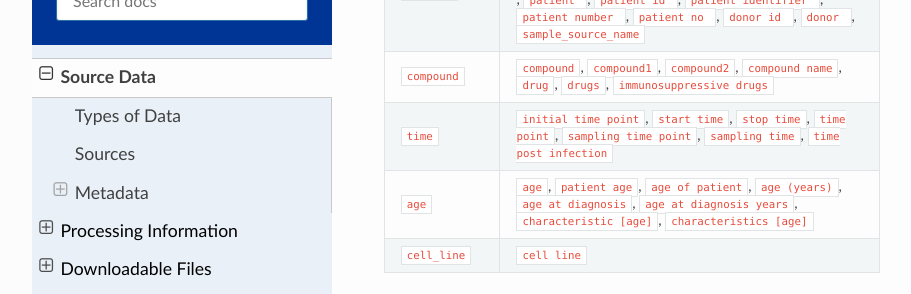
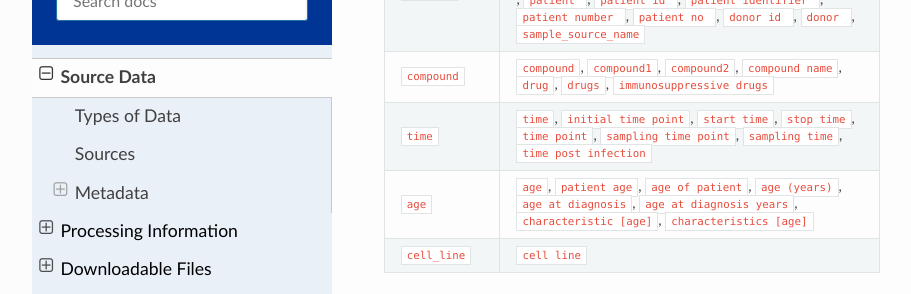
Before and after one commit to AlexsLemonade/refinebio-docs, a Sphinx documentation site: the page built from docs/main_text.md, in a window 1280 px wide and 900 px high, scrolled down 2873 px. Shown: the part 149-443 px from the top of the window, without its empty margins (158-1069 px from the left). Built offline with Sphinx 7.4.7 and the Read the Docs theme 2.0.0, drawn with Linux system fonts in a browser that asks for light colours.

Commit message:
Add time source key to time harmonized key

```diff
--- a/docs/main_text.md
+++ b/docs/main_text.md
@@ -59,7 +59,7 @@ Values are stripped of white space and forced to lowercase.
 | `race` | `race`, `ethnicity`, `race/ethnicity`|
 | `subject` |  `subject `, `subject id `, `subject/sample source id `, `subject identifier `, `human subject anonymized id `, `individual `, `individual identifier `,  `individual id `, `patient `, `patient id `, `patient identifier `,  `patient number `, `patient no `,  `donor id `, `donor `, `sample_source_name `|
 | `compound` | `compound`, `compound1`, `compound2`, `compound name`, `drug`, `drugs`, `immunosuppressive drugs` |
-| `time` | `initial time point`, `start time`, `stop time`, `time point`, `sampling time point`, `sampling time`, `time post infection` |
+| `time` | `time`, `initial time point`, `start time`, `stop time`, `time point`, `sampling time point`, `sampling time`, `time post infection` |
 | `age` | `age`, `patient age`, `age of patient`, `age (years)`, `age at diagnosis`, `age at diagnosis years`, `characteristic [age]`, `characteristics [age]` |
 | `cell_line` | `cell line` |
 
```
